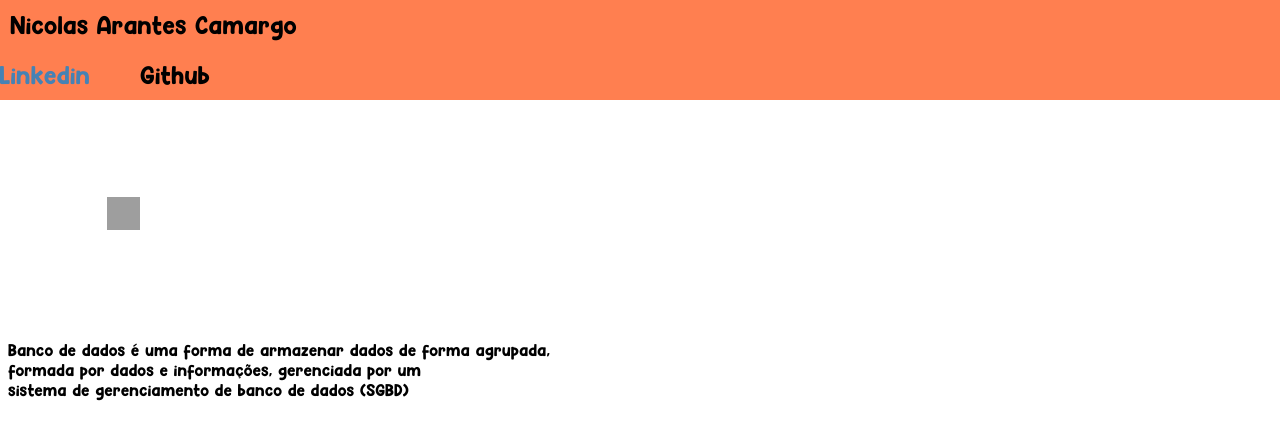
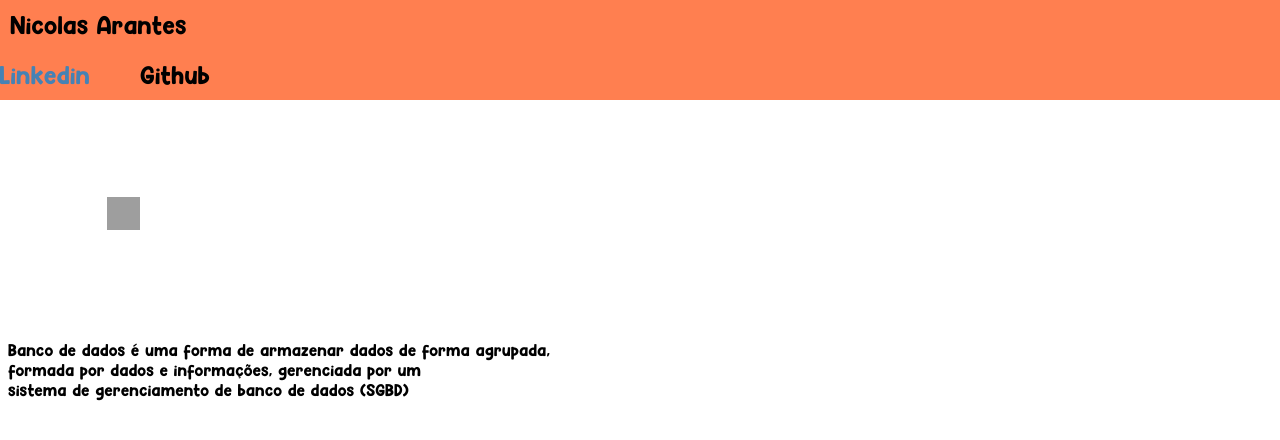
Before and after one commit to NicooJs/Info.io, a plain HTML site: page index.html in a window 1280 px wide. Shown: the top 440 px of the page. Drawn offline with Linux system fonts and the light colour scheme; grey boxes are pictures that could not be loaded.

Commit message:
Update index.html

```diff
--- a/index.html
+++ b/index.html
@@ -10,7 +10,7 @@
 </head>
 <body>
     <div class="div1"></div>
-    <div class="div2">Nicolas Arantes Camargo</div>
+    <div class="div2">Nicolas Arantes</div>
    <a href="https://www.linkedin.com/in/nicolas-arantes-camargo-72957221b/" target="blank">"<img class="cu" src="https://cdn-icons-png.flaticon.com/512/174/174857.png"></a>
     <a href="https://www.linkedin.com/in/nicolas-arantes-camargo-72957221b/" target="blank"><div class="div3">Linkedin</div></a>
 <div class="div4">Banco de dados é uma forma de armazenar dados de forma agrupada, <br> formada por dados e informações, gerenciada por um <br> sistema de gerenciamento de banco de dados (SGBD)</div>
```
